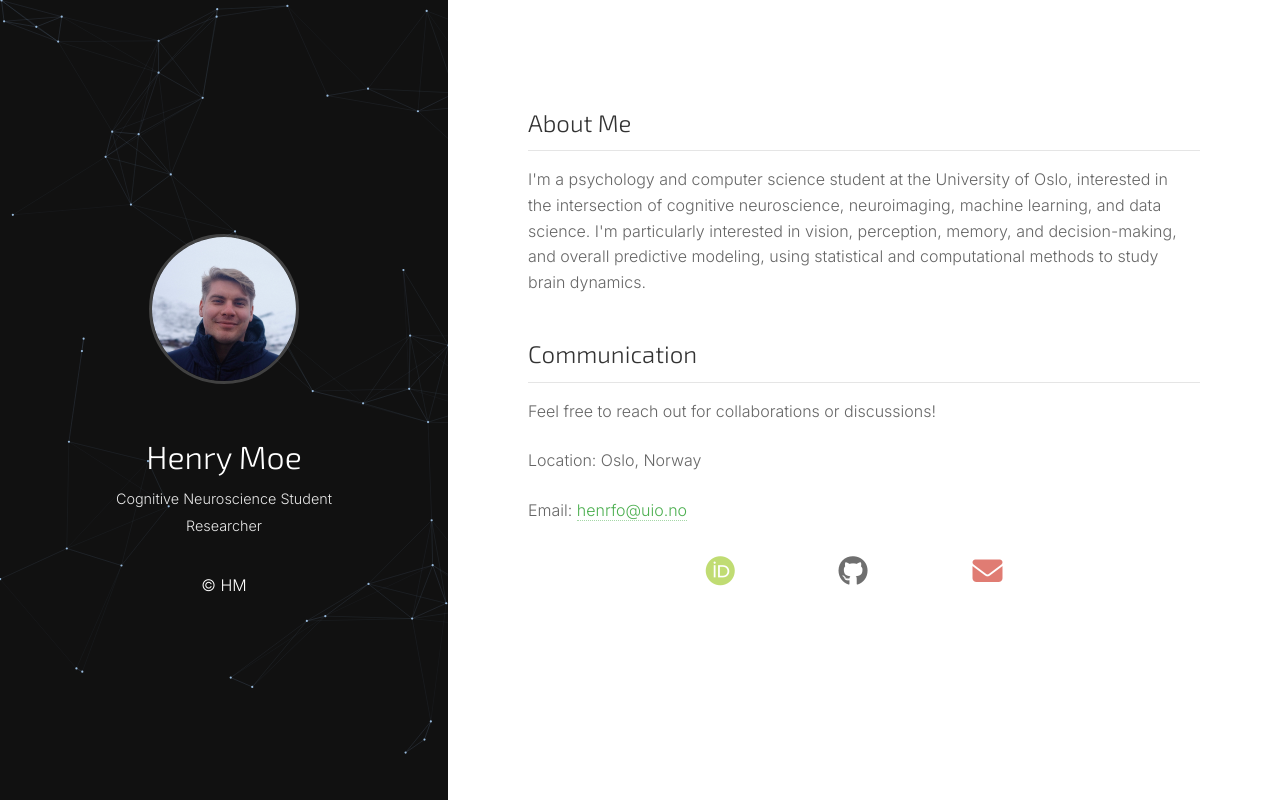
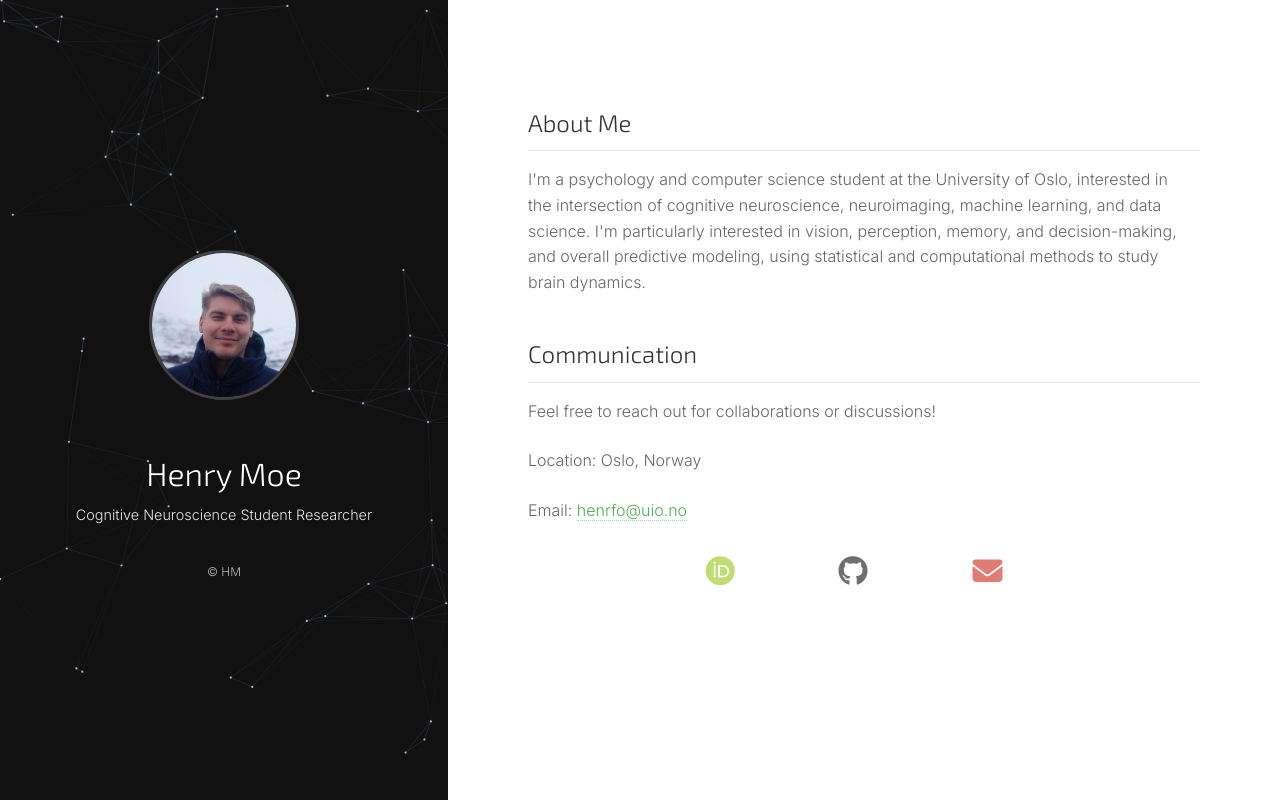
Before and after one commit to henrfo/henrfo.github.io, a plain HTML site: page index.html in a window 1280 px wide. Drawn offline with Linux system fonts and the light colour scheme.

Commit message:
9 juli, 22:15, HF

```diff
--- a/assets/css/main.css
+++ b/assets/css/main.css
@@ -332,3 +332,9 @@
     border: none !important;
     text-decoration: none !important;
 }
+
+/* copyright */
+.copyright {
+    font-size: 12px; /* You can adjust this value to make it smaller or larger */
+    opacity: 0.7; /* Makes it slightly more subtle */
+}
--- a/index.html
+++ b/index.html
@@ -19,8 +19,7 @@
         <div class="left-content">
             <img src="images/henrik.jpg" alt="Henry Moe" class="profile-image">
             <h1>Henry Moe</h1>
-            <p>Cognitive Neuroscience Student</p>
-            <p>Researcher</p>
+            <p>Cognitive Neuroscience Student Researcher</p>
         </div>
 
         <div class="copyright">© HM</div>
```
